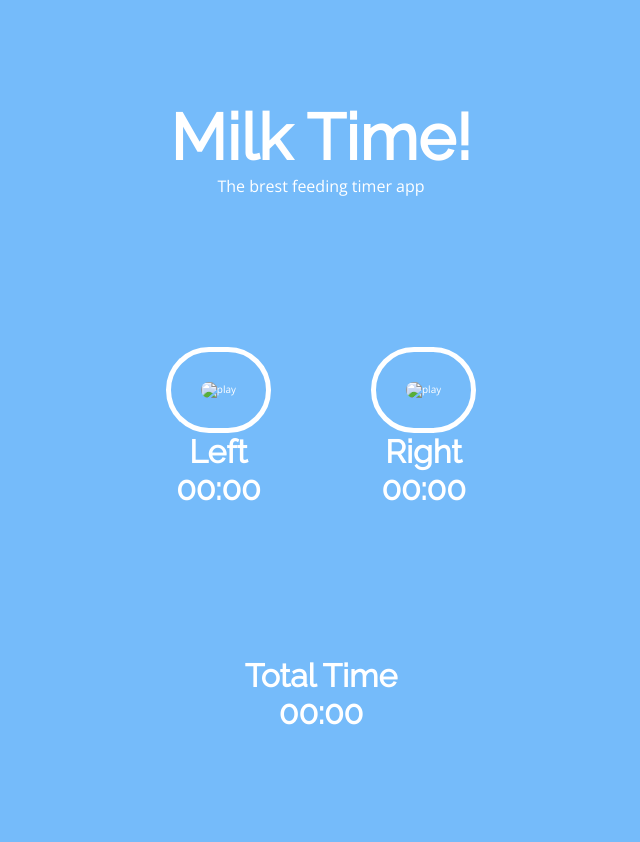
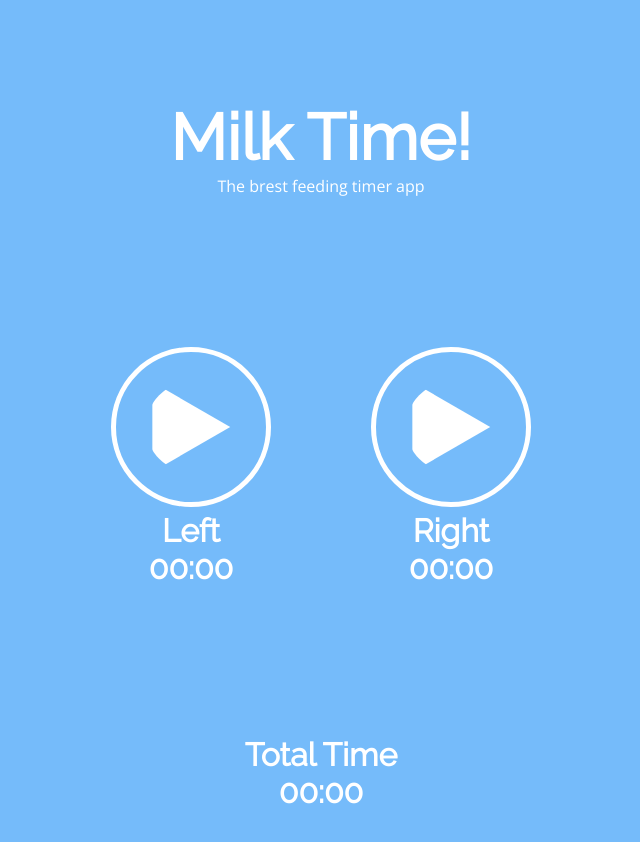
Before and after one commit to michellelclement/milk-time, a plain HTML site: page index.html in a window 1280 px wide. Shown: the whole page, without its empty margins (329-969 px from the left). Drawn offline with nearby package versions, Linux system fonts and the light colour scheme; the site is published under a folder, as on GitHub Pages, so addresses that start at the root find nothing.

Commit message:
Change directory of play buttons

```diff
--- a/index.html
+++ b/index.html
@@ -26,12 +26,12 @@
 <!-- Timer -->
 <div class="row timer-row">
     <div class="col-6 timer-left">
-        <img src="/assets/css/images/play.svg" alt="play" class=" play play-left">
+        <img src="assets/css/images/play.svg" alt="play" class=" play play-left">
         <h2>Left</h2>
         <h3 class="time-display-left time-display">00:00</h3>
     </div>
     <div class="col-6 timer-left">
-        <img src="/assets/css/images/play.svg" alt="play" class="play play-right">
+        <img src="assets/css/images/play.svg" alt="play" class="play play-right">
         <h2>Right</h2>
         <h3 class="time-display-left time-display">00:00</h3>
     </div>
```
